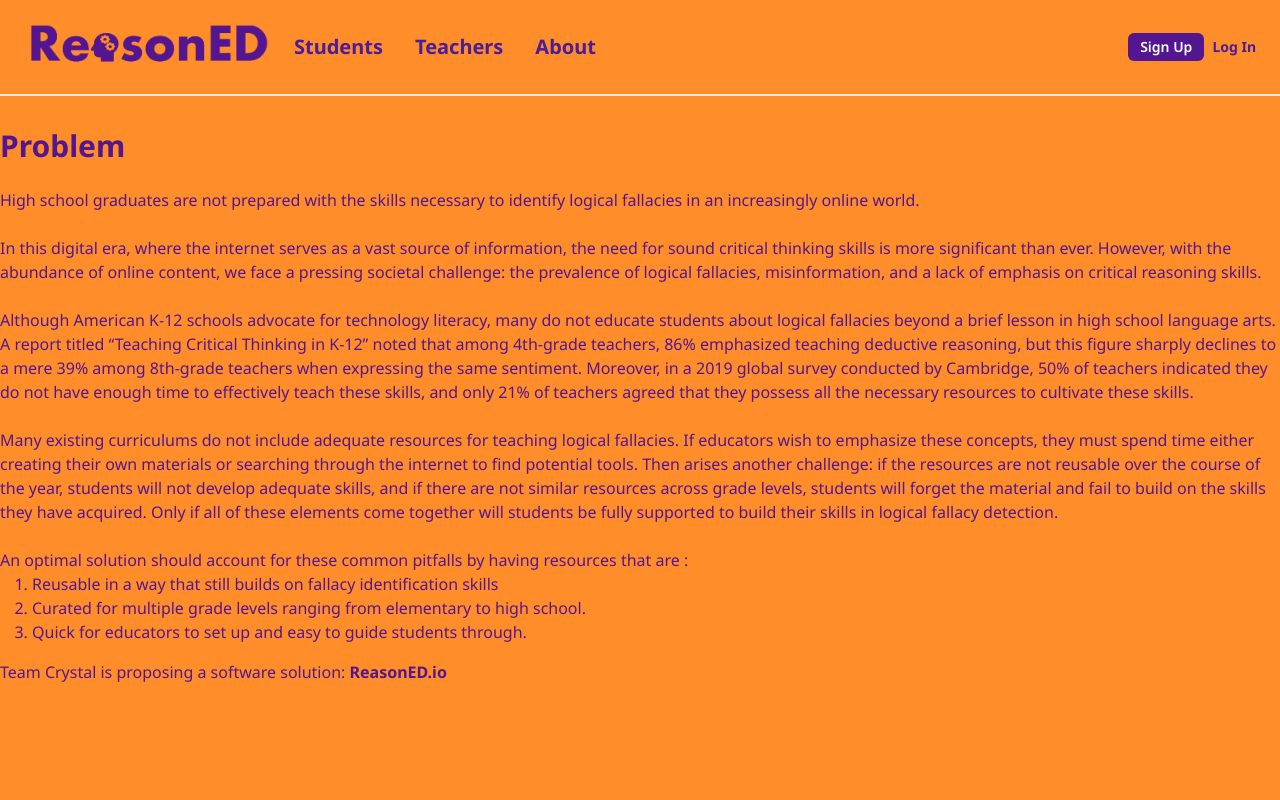
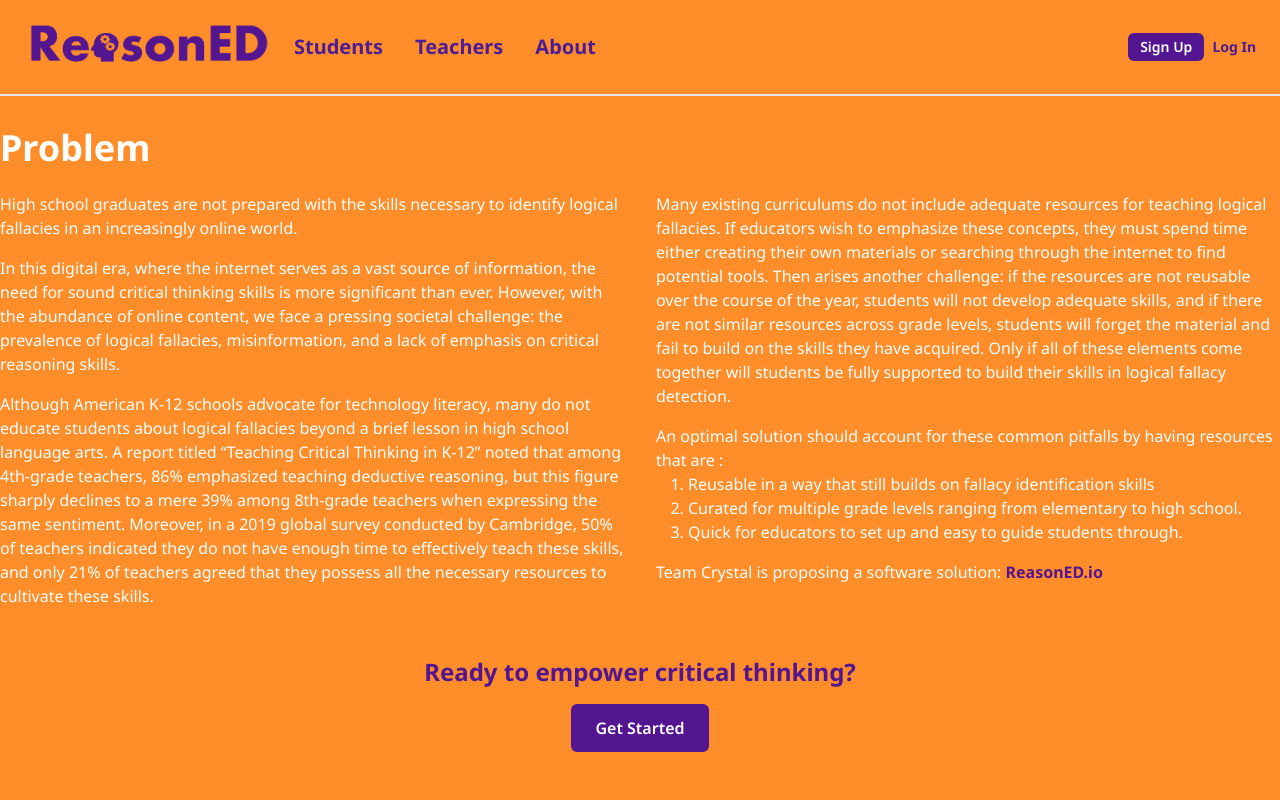
Before and after one commit to emrlk/ReasonED, a Next.js app in the folder client/reasoned-app/: page /problem in a window 1280 px wide. Shown: the top 800 px of the page. Built offline with nearby package versions, Linux system fonts and the light colour scheme.

Commit message:
Fix problem page

```diff
--- a/client/reasoned-app/src/app/problem/page.tsx
+++ b/client/reasoned-app/src/app/problem/page.tsx
@@ -9,33 +9,50 @@ export default function ProblemPage() {
             <Header />
 
             {/**Page Body */}
-            <div className="constainer bg-orange h-screen mx-auto py-8">
-                <h2 className="text-3xl text-purple font-bold mb-6">Problem</h2>
-                <p className=" text-purple mb-6">
+            <div className="constainer bg-orange min-h-screen mx-auto py-8">
+                <h2 className="text-4xl text-white font-bold mb-6">Problem</h2>
+                <div className="grid grid-cols-1 md:grid-cols-2 gap-8 text-left">
+
+                    {/* Left column */}
+                    <div className="flex flex-col justify-center">
+                        <p className=" text-white  mb-4">
                             High school graduates are not prepared with the skills necessary to identify logical fallacies in an increasingly online world.
                         </p>
-                <p className="text-purple mb-6">
+                        <p className="text-white  mb-4">
                             In this digital era, where the internet serves as a vast source of information, the need for sound critical thinking skills is more significant than ever. However, with the abundance of online content, we face a pressing societal challenge: the prevalence of logical fallacies, misinformation, and a lack of emphasis on critical reasoning skills.
                         </p>
-                <p className="text-purple mb-6">
+                        <p className="text-white  mb-4">
                             Although American K-12 schools advocate for technology literacy, many do not educate students about logical fallacies beyond a brief lesson in high school language arts. A report titled “Teaching Critical Thinking in K-12” noted that among 4th-grade teachers, 86% emphasized teaching deductive reasoning, but this figure sharply declines to a mere 39% among 8th-grade teachers when expressing the same sentiment. Moreover, in a 2019 global survey conducted by Cambridge, 50% of teachers indicated they do not have enough time to effectively teach these skills, and only 21% of teachers agreed that they possess all the necessary resources to cultivate these skills.
                         </p>
-                <p className="text-purple mb-6">
+                    </div>
+
+                    {/* Right column */}
+                    <div>
+                        <p className="text-white  mb-4">
                             Many existing curriculums do not include adequate resources for teaching logical fallacies. If educators wish to emphasize these concepts, they must spend time either creating their own materials or searching through the internet to find potential tools. Then arises another challenge: if the resources are not reusable over the course of the year, students will not develop adequate skills, and if there are not similar resources across grade levels, students will forget the material and fail to build on the skills they have acquired. Only if all of these elements come together will students be fully supported to build their skills in logical fallacy detection.
                         </p>
-                <p className="text-purple mb-6">
+                        <p className="text-white  mb-4">
                             An optimal solution should account for these common pitfalls by having resources that are :
-                    <ol className="text-purple list-decimal ml-8 mb-4">
+                            <ol className="text-white list-decimal ml-8 mb-4">
                                 <li>Reusable in a way that still builds on fallacy identification skills</li>
                                 <li>Curated for multiple grade levels ranging from elementary to high school.</li>
                                 <li>Quick for educators to set up and easy to guide students through.</li>
                             </ol>
-                    Team Crystal is proposing a software solution: <b>ReasonED.io</b>
+                            Team Crystal is proposing a software solution: <b className="text-purple">ReasonED.io</b>
                         </p>
                     </div>
+                </div>
+
+
+                {/* Call-to-action section */}
+                <div className="flex flex-col items-center mt-8">
+                    <h3 className="text-2xl text-purple font-bold mb-4">Ready to empower critical thinking?</h3>
+                    <button className="bg-purple text-white py-3 px-6 rounded-md button font-semibold">Get Started</button>
+                </div>
+            </div >
 
             {/**Footer */}
-            <Footer />
+            < Footer />
         </>
     );
 }
```
Lines whose indentation alone changed are shown as unchanged.
